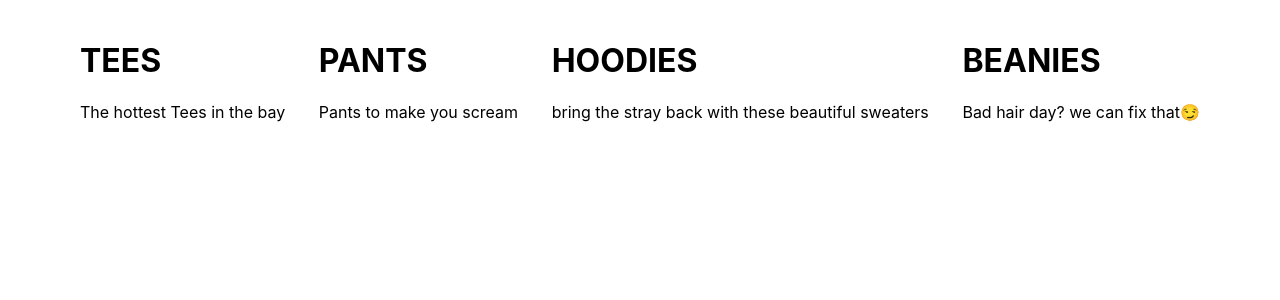
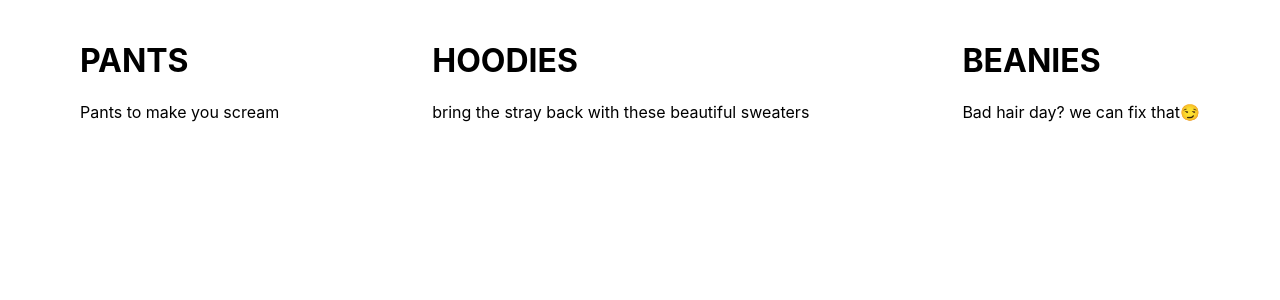
Before and after one commit to LionSnarl/ecom, a React (Create React App) app in the folder ecommerce/: page / in a window 1280 px wide. Shown: the top 300 px of the page. Built offline with nearby package versions, Linux system fonts and the light colour scheme.

Commit message:
adding new components

```diff
--- a/ecommerce/src/pages/HomePage/HomePage.component.jsx
+++ b/ecommerce/src/pages/HomePage/HomePage.component.jsx
@@ -4,12 +4,6 @@ import './HomePage.styles.scss'
 const HomePage = () => (
   <div className="homepage">
     <div className="directory-menu">
-      <div className="menu-item>">
-        <div className="content">
-          <h1 className="title">TEES</h1>
-          <span className="subtitle">The hottest Tees in the bay</span>
-        </div>
-      </div>
       <div className="menu-item>">
         <div className="content">
           <h1 className="title">PANTS</h1>
```
Also changed, not shown: ecommerce/src/components/menu-item/menu-item.component.jsx (added, +12 -0 lines), ecommerce/src/components/menu-item/menu-item.styles.scss (added).
